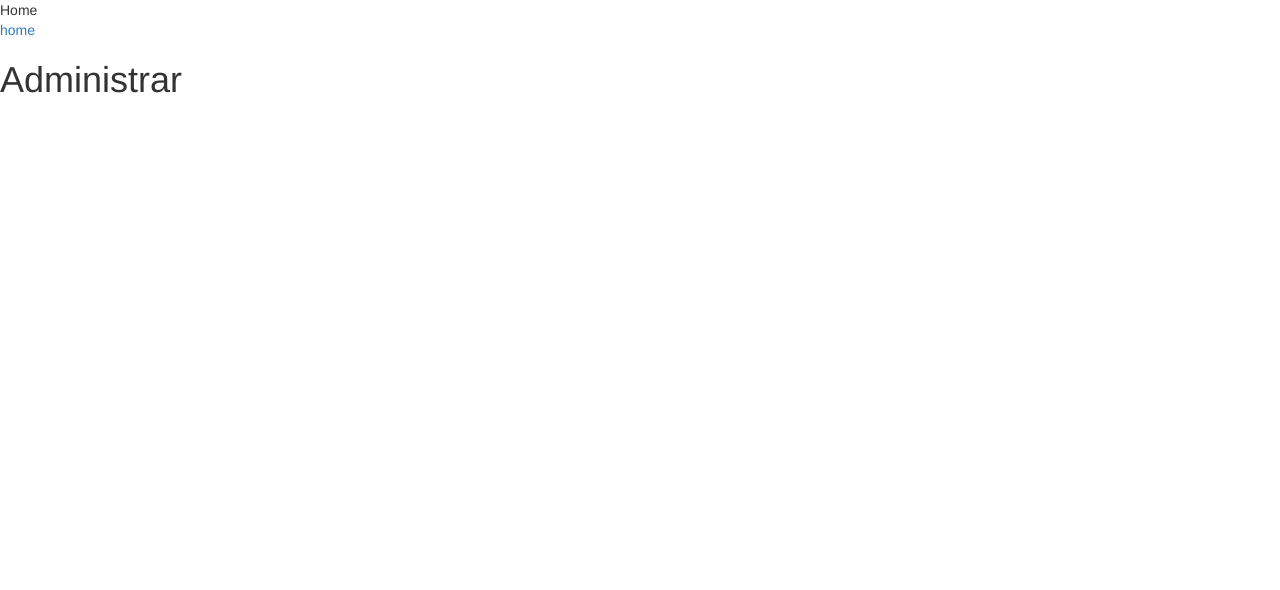
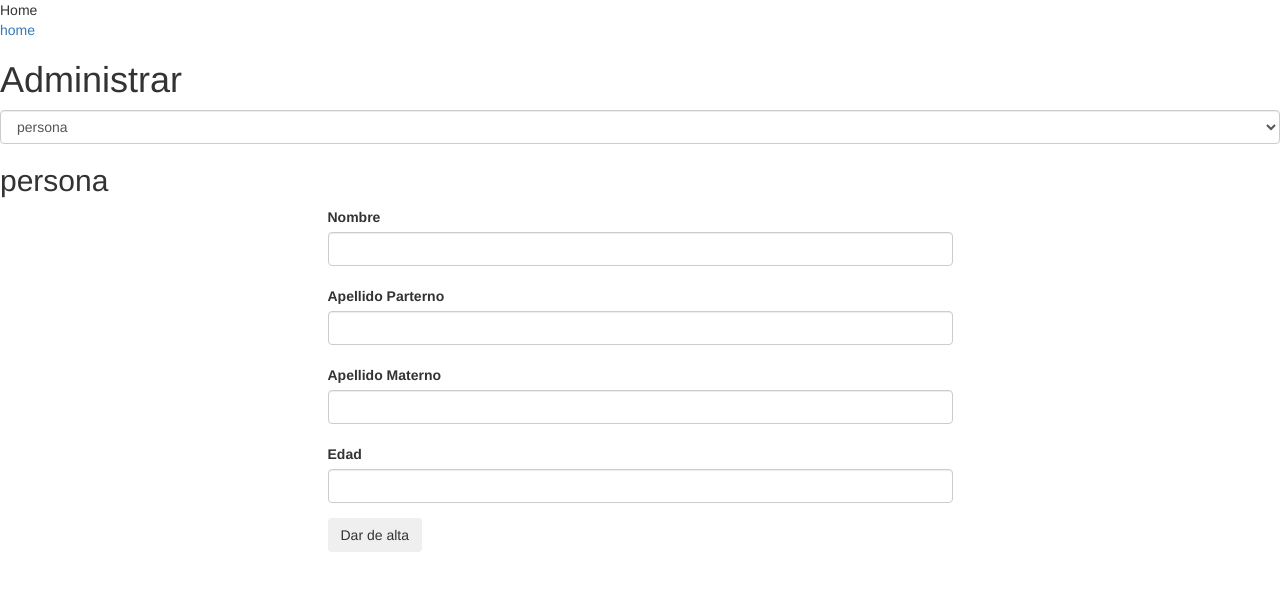
Before and after one commit to andresdeluna27/PetHouse, a React (Create React App) app in the folder PetsPortal/: page /admin in a window 1280 px wide. Shown: the top 590 px of the page. Built offline with nearby package versions, Linux system fonts and the light colour scheme.

Commit message:
funcionalidad tonta de componentes

```diff
--- a/PetsPortal/src/components/Cards/index.jsx
+++ b/PetsPortal/src/components/Cards/index.jsx
@@ -3,19 +3,40 @@ import {
     Card, CardImg, CardText, CardBody,
     CardTitle, CardSubtitle, Button
   } from 'reactstrap';
+import Solicitud from './solicitud'
 
 class CardGeneric extends Component {
+    constructor(props){
+        super(props)
+        this.state={
+            id:1
+        }
+    }
+
+    generarSolicitudes = () =>{
+        let item = this.props.items!==undefined?this.props.items:[]
+        let row = []
+        let rowAgg
+        item.map(datos => {
+            rowAgg = [<Solicitud key={datos.id} />]
+            row= row.concat(rowAgg)
+            return datos
+        })
+        return rowAgg
+    }
     render() {
+        console.log(this.props)
         return (
             <div>
                 <Card>
-                    <CardImg top width="100%" src="/assets/318x180.svg" alt="Card image cap" />
+                    <CardImg top width='100%' src='/assets/318x180.svg' alt='Card image cap' />
                     <CardBody>
                         <CardTitle>{this.props.title}</CardTitle>
                         <CardSubtitle>{this.props.subTitle}</CardSubtitle>
                         <CardText>{this.props.bodyText}</CardText>
-                        <Button>Button</Button>
+                        <Button onClick={e=>this.props.adoptar(this.state.id)}>Adoptar</Button>
                     </CardBody>
+                    {this.generarSolicitudes()}
                 </Card>
             </div>
         );
--- /dev/null
+++ b/PetsPortal/src/components/Cards/solicitud.jsx
@@ -0,0 +1,11 @@
+import React from 'react';
+
+const Solicitud = (props) => {
+  return (
+    <div>
+        solicitud
+    </div>
+  );
+}
+
+export default Solicitud;
--- /dev/null
+++ b/PetsPortal/src/scenes/Admin/Formularios/formAnimal.jsx
@@ -0,0 +1,25 @@
+import React from 'react';
+import { Button, Form, FormGroup, Label, Input } from 'reactstrap';
+
+const FormAnimal = (props) => {
+  return (
+    <Form>
+      <FormGroup>
+        <Label for='exampleEmail'>Nombre</Label>
+        <Input type='text' name='nombre' id='nombre' placeholder=''
+        onChange={e => props.changeValues(e.target.name,e.target.value)} />
+        <br/>
+        <Label for='exampleEmail'>Edad</Label>
+        <Input type='number' name='edad' id='edad' placeholder=''
+        onChange={e => props.changeValues(e.target.name,e.target.value)} />
+        <br/>
+        <Label for='exampleEmail'>Imagen</Label>
+        <Input type='text' name='imagen' id='imagen' placeholder=''
+        onChange={e => props.changeValues(e.target.name,e.target.value)} />
+      </FormGroup>
+      <Button>Agregar</Button>
+    </Form>
+  );
+}
+
+export default FormAnimal;
--- /dev/null
+++ b/PetsPortal/src/scenes/Admin/Formularios/formPersona.jsx
@@ -0,0 +1,29 @@
+import React from 'react';
+import { Button, Form, FormGroup, Label, Input } from 'reactstrap';
+
+const Formulario = (props) => {
+  return (
+    <Form>
+      <FormGroup>
+        <Label for='exampleEmail'>Nombre</Label>
+        <Input type='text' name='nombrePersona' id='nombre' placeholder=''
+        onChange={e => props.changeValues(e.target.name,e.target.value)} />
+        <br/>
+        <Label for='exampleEmail'>Apellido Parterno</Label>
+        <Input type='text' name='apellidoP' id='apellidoP' placeholder=''
+        onChange={e => props.changeValues(e.target.name,e.target.value)} />
+        <br/>
+        <Label for='exampleEmail'>Apellido Materno</Label>
+        <Input type='text' name='apellidoM' id='apellidoM' placeholder=''
+        onChange={e => props.changeValues(e.target.name,e.target.value)} />
+        <br/>
+        <Label for='exampleEmail'>Edad</Label>
+        <Input type='number' name='edadPersona' id='edad' placeholder=''
+        onChange={e => props.changeValues(e.target.name,e.target.value)} />
+      </FormGroup>
+      <Button>Dar de alta</Button>
+    </Form>
+  );
+}
+
+export default Formulario;
--- a/PetsPortal/src/scenes/Admin/index.jsx
+++ b/PetsPortal/src/scenes/Admin/index.jsx
@@ -1,10 +1,76 @@
-import React, { Component } from 'react';
+import React, { Component } from 'react'
+import FormularioP from './Formularios/formPersona'
+import FormularioA from './Formularios/formAnimal'
+import Selector from '../Animales/animalSelector'
+import { Input, FormGroup, Row, Col } from 'reactstrap'
 
 class Admin extends Component {
+    constructor(props) {
+        super(props)
+        this.state = {
+            type: 'persona',
+            raza: 'perro'
+        }
+    }
+
+    handleSelect = (val, menu = false) => {
+        menu ?
+            this.setState({
+                type: val
+            }) : this.setState({
+                raza: val
+            })
+    }
+
+    generateSelect = () => {
+        const handleSelectFunc = (val, menu = false) =>
+            this.handleSelect(val, menu)
+        return <Selector handleSelectF={handleSelectFunc} />
+    }
+
+    getActualForm = () => {
+        const getValuesFrom = (property,value) =>
+            this.getFormValues(property,value)
+        return this.state.type === 'persona' ?
+            <FormularioP changeValues={getValuesFrom} />
+            :
+            (
+                <FormGroup>
+                    {this.generateSelect()}
+                    <FormularioA changeValues={getValuesFrom} />
+                </FormGroup>
+            )
+    }
+
+    getFormValues = (property,value) =>{
+        this.setState({
+            [property]:value
+        })
+    }
+
+
+
     render() {
+        console.log(this.state)
         return (
             <div>
                 <h1>Administrar</h1>
+                <Input type='select' name='menuSelect' id='menuSelect'
+                    onChange={e => this.handleSelect(e.target.value, true)} value={this.state.type}>
+                    <option value='persona'>persona</option>
+                    <option value='animal'>animal</option>
+                </Input>
+                <h2> {this.state.type}</h2>
+                <Row>
+                    <Col sm={3}></Col>
+                    <Col sm={{ size: 6, offset: 6 }}>
+                        {this.getActualForm()}
+                    </Col>
+                </Row>
+
+                {/*this.generateSelect()}
+                {this.state===1?<FormularioP />:<FormularioP />*/}
+
             </div>
         );
     }
--- /dev/null
+++ b/PetsPortal/src/scenes/Animales/animalSelector.jsx
@@ -0,0 +1,22 @@
+import React from 'react';
+import { Row, Col, Input } from 'reactstrap';
+
+
+class AnimalSelec extends React.Component {
+    render() {
+        return (
+        <Row>
+            <Col lg='2'>
+                <Input type='select' name='select' id='exampleSelect'
+                    onChange={e => this.props.handleSelectF(e.target.value)}>
+                    <option value='perros'>perros</option>
+                    <option value='gatos'>gatos</option>
+                    <option value='otros'>otros</option>
+                </Input>
+            </Col>
+        </Row>
+        );
+    }
+}
+
+export default AnimalSelec;
--- a/PetsPortal/src/scenes/Animales/index.jsx
+++ b/PetsPortal/src/scenes/Animales/index.jsx
@@ -1,8 +1,8 @@
 import React, { Component } from 'react'
 import Card from '../../components/Cards'
-import { Row, Col } from 'reactstrap'
-import { Dropdown } from 'react-bootstrap'
+import { Row, Col, Input } from 'reactstrap'
 import { relative } from 'path';
+import Select from './animalSelector'
 
 class Animales extends Component {
     constructor(props) {
@@ -13,32 +13,45 @@ class Animales extends Component {
         }
     }
     generateCards = () => {
+        const adoptarBoton = (id) =>
+            this.adoptar(id)
+
         let element = []
         let rows = []
         for (let i = 0; i < 3; i++) {
-            rows = [<Col lg='3'><Card key={i + 'card'} title={this.state.titulo + i} /></Col>]
+            rows = [<Col lg='3'><Card
+            items={[{valor:'tipo'}]}
+            key={i + 'card'}
+            title={this.state.titulo + i}
+            adoptar={adoptarBoton}
+            /></Col>]
             element = element.concat(rows)
         }
 
         return element
     }
 
-    handleSelect = (val) =>{
+    handleSelect = (val) => {
         this.setState({
-            titulo: val.target.value
+            titulo: val
         })
-        console.log(val)
     }
+
+    generateSelect = () =>{
+        const handleSelectFunc = (val) =>
+            this.handleSelect(val)
+            return <Select handleSelectF={handleSelectFunc}  />
+    }
+
+    adoptar = (id) =>{
+        console.log('adoptar a : '+id)
+    }
+
     render() {
         return (
             <div>
                 <h1>Animales</h1>
-                <select onChange={e => this.handleSelect(e)}>
-                    <option value='perros'>perros</option>
-                    <option value='gatos'>gatos</option>
-                    <option value='otros'>otros</option>
-                </select>
-
+                {this.generateSelect()}
                 <Row style={{ pading: '5px' }}>
                     {this.generateCards()}
                 </Row>
```
